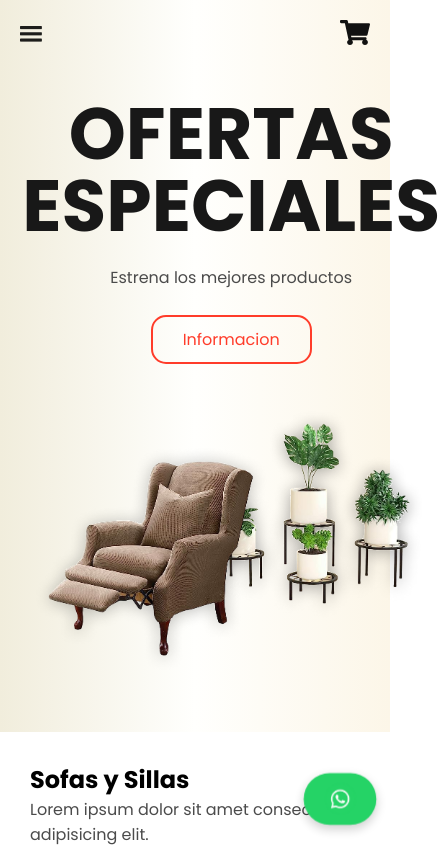
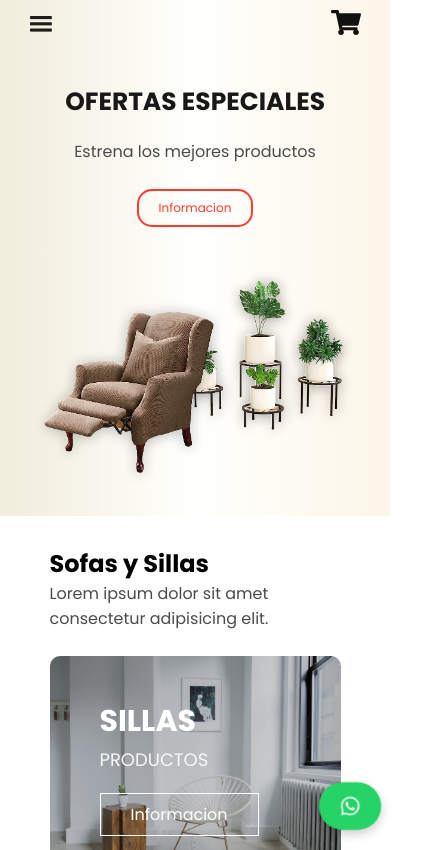
Before and after one commit to EGprogramador500/PaginaWeb, a plain HTML site: page index.html in a window 390 px wide. Shown: the top 850 px of the page, 440 px wide, since content can reach past the window. Drawn offline with nearby package versions, Linux system fonts and the light colour scheme.

Commit message:
Archivo actualizado con elementos adicionales agregados

```diff
--- a/style.css
+++ b/style.css
@@ -14,11 +14,12 @@ body {
 }
 
 img{
-    max-width: 100%;
+    width: 100%;
+    height: auto; /* Mantén las proporciones */
 }
 
 .container {
-    max-width: 1200px;
+    max-width: 90%;
     margin: 0 auto;
 }
 
@@ -341,8 +342,10 @@ h3{
 /* Estilo para que el botón flote en la pantalla */
 .whatsapp-button {
     position: fixed;
-    bottom: 20px; /* Distancia desde el fondo */
-    right: 15px; /* Distancia desde el borde derecho */
+    bottom: 15px; /* Reduce la distancia desde el borde */
+    right: 10px;
+    font-size: 14px;
+    padding: 8px 15px;
     z-index: 1000; /* Asegura que el botón esté por encima de otros elementos */
 }
 
@@ -403,7 +406,7 @@ h3{
 
     .header{
         min-height: 0vh;
-        padding: 100px 30px 50px 30px;
+        padding: 50px 20px;
     }
 
     .header-content{
@@ -413,6 +416,14 @@ h3{
 
     .header-txt{
         margin-bottom: 25px;
+    }
+
+    .header-txt h1 {
+        font-size: 40px; /* Reduce el tamaño del título */
+    }
+
+    .btn-Informacion, .btn-agregar {
+        font-size: 14px; /* Botones más pequeños */
     }
 
     .oferta{
@@ -455,7 +466,7 @@ h3{
     }
 
     .producto-content{
-        grid-template-columns: repeat(1, 1fr);
+        grid-template-columns: repeat(2, 1fr);
         gap: 0;
     }
 
@@ -473,7 +484,55 @@ h3{
         text-align: center;
     }
 
+    @media (max-width: 768px) {
+        /* Ajustes adicionales para tablets y dispositivos más pequeños */
+        .header-txt h1 {
+            font-size: 32px;
+        }
 
+        .producto-content {
+            grid-template-columns: repeat(1, 1fr); /* 1 columna en dispositivos pequeños */
+        }
+
+        .promocion-img img {
+            width: 150px;
+        }
+
+        .btn-Informacion, .btn-agregar {
+            font-size: 12px;
+            padding: 8px 20px;
+        }
+    }
+
+    @media (max-width: 480px) {
+        /* Ajustes para pantallas muy pequeñas (teléfonos básicos) */
+        .menu {
+            padding: 10px;
+        }
+
+        .header {
+            padding: 20px 10px;
+        }
+
+        .header-txt h1 {
+            font-size: 24px;
+            margin-top: 70px;
+        }
+
+        .oferta-1 img {
+            width: 100px;
+            height: auto; /* Mantén la proporción */
+        }
+
+        .blog-1 {
+            margin: 10px 0;
+        }
+
+        .whatsapp-button {
+            padding: 8px 15px;
+            font-size: 14px;
+        }
+    }
 
 
 
```
